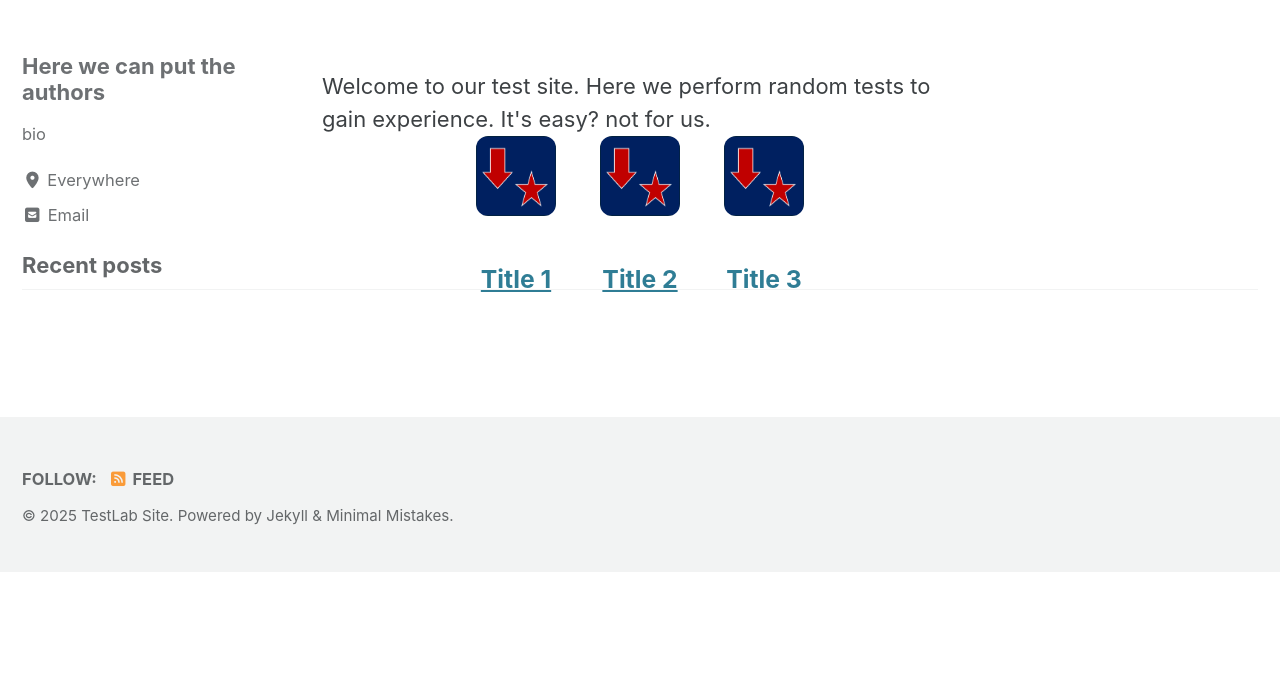
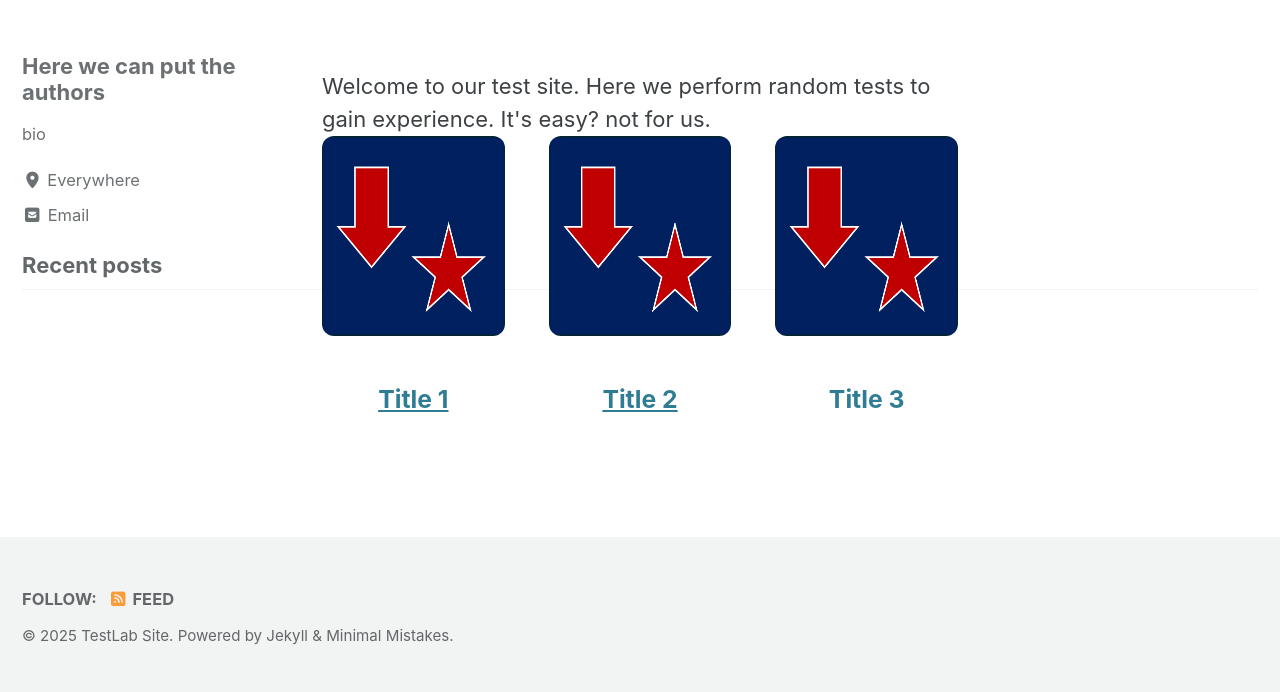
Before and after one commit to GitForTest3141592/TestLab, a Jekyll site: the page built from index.html, in a window 1280 px wide. Shown: the part 549-1241 px from the top of the page. Built offline with Jekyll 4.4.1, drawn with Linux system fonts in a browser that asks for light colours; cached includes are drawn as plain includes; the list of posts is cut into pages by our own code; before the commit the page ends 1121 px from its top, so only the background shows below that.

Commit message:
Update index.html

```diff
--- a/index.html
+++ b/index.html
@@ -14,7 +14,7 @@ Here we perform random tests to gain experience. It's easy? not for us.
   <!-- Icon 1 -->
   <div style="text-align: center; max-width: 200px;">
     <a href= "https://github.com/GitForTest3141592/Fourier_Transform" target="_blank">
-      <img src="{{ '/assets/images/Icon_FFT.png' | relative_url }}" alt="Icon 1" style="width: 80px; height: 80px; border-radius: 12px;">
+      <img src="{{ '/assets/images/Icon_FFT.png' | relative_url }}" alt="Icon 1" style="width: 200px; height: 200px; border-radius: 12px;">
       <h3>Title 1</h3>
     </a>
   </div>
@@ -22,7 +22,7 @@ Here we perform random tests to gain experience. It's easy? not for us.
   <!-- Icon 2 -->
   <div style="text-align: center; max-width: 200px;">
     <a href= "https://github.com/GitForTest3141592/Fourier_Transform" target="_blank">
-      <img src="{{ '/assets/images/Icon_FFT.png' | relative_url }}" alt="Icon 2" style="width: 80px; height: 80px; border-radius: 12px;">
+      <img src="{{ '/assets/images/Icon_FFT.png' | relative_url }}" alt="Icon 2" style="width: 200px; height: 200px; border-radius: 12px;">
       <h3>Title 2</h3>
     </a>
   </div>
@@ -30,7 +30,7 @@ Here we perform random tests to gain experience. It's easy? not for us.
   <!-- Icon 3 -->
   <div style="text-align: center; max-width: 200px;">
     <a hhref= "https://github.com/GitForTest3141592/Fourier_Transform" target="_blank">
-      <img src="{{ '/assets/images/Icon_FFT.png' | relative_url }}" alt="Icon 3" style="width: 80px; height: 80px; border-radius: 12px;">
+      <img src="{{ '/assets/images/Icon_FFT.png' | relative_url }}" alt="Icon 3" style="width: 200px; height: 200px; border-radius: 12px;">
       <h3>Title 3</h3>
     </a>
   </div>
```
